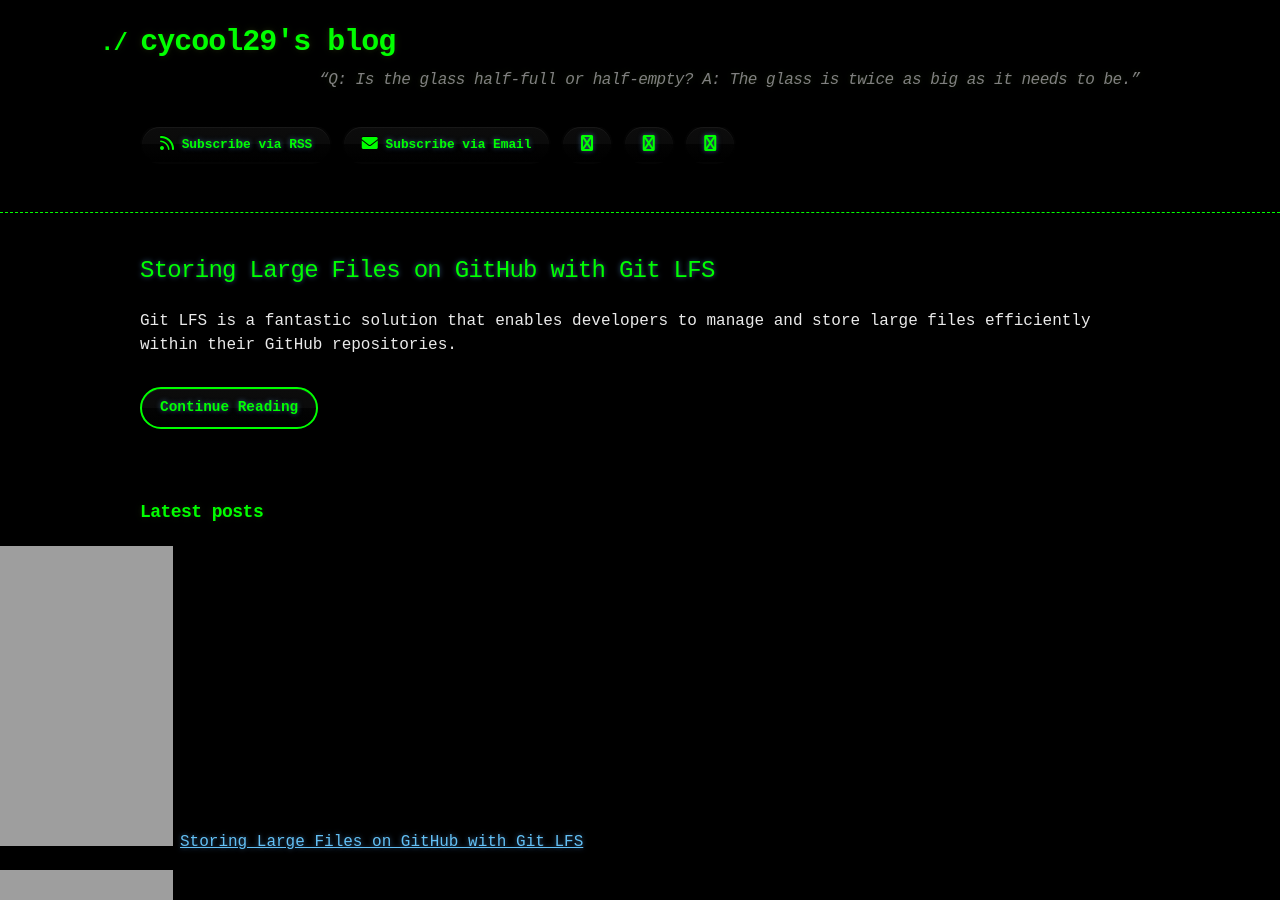
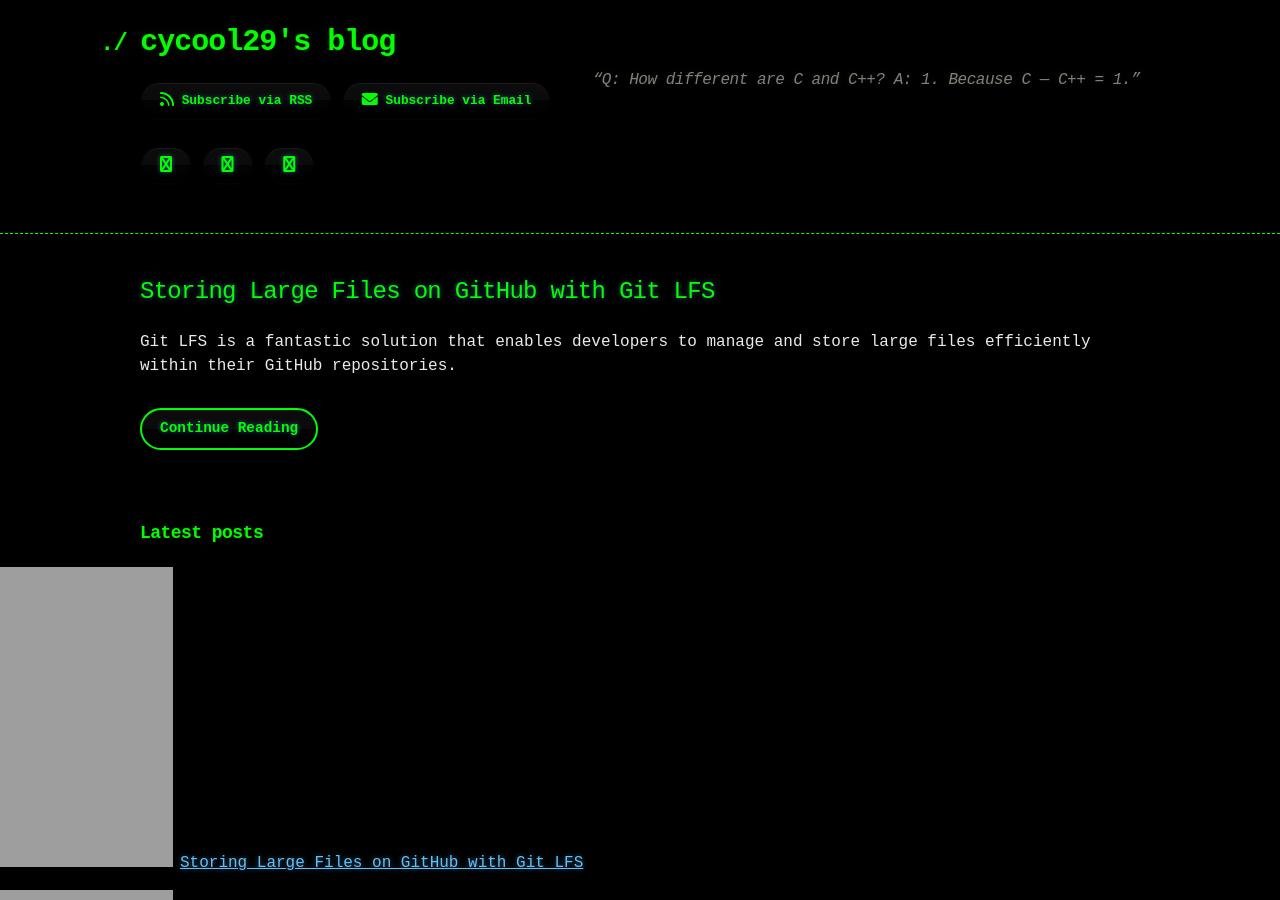
Before and after one commit to cycool29/cycool29.github.io, a Jekyll site: the page built from index.md, in a window 1280 px wide and 900 px high. Built offline with Jekyll 4.4.1, drawn with Linux system fonts in a browser that asks for light colours; a style sheet for code colours, icons or effects is not loaded.

Commit message:
Update quotes

```diff
--- a/_config.yml
+++ b/_config.yml
@@ -1,5 +1,5 @@
 title: cycool29's blog
-description: "“Q: Is the glass half-full or half-empty? A: The glass is twice as big as it needs to be.” "
+description: "“Q: How different are C and C++? A: 1. Because C — C++ = 1.” "
 bio: A high school student. Intermediate in Python, Git, Bash. Learning JavaScript. He/Him. "
 author: cycool29
 url: https://cycool29.github.io
```
